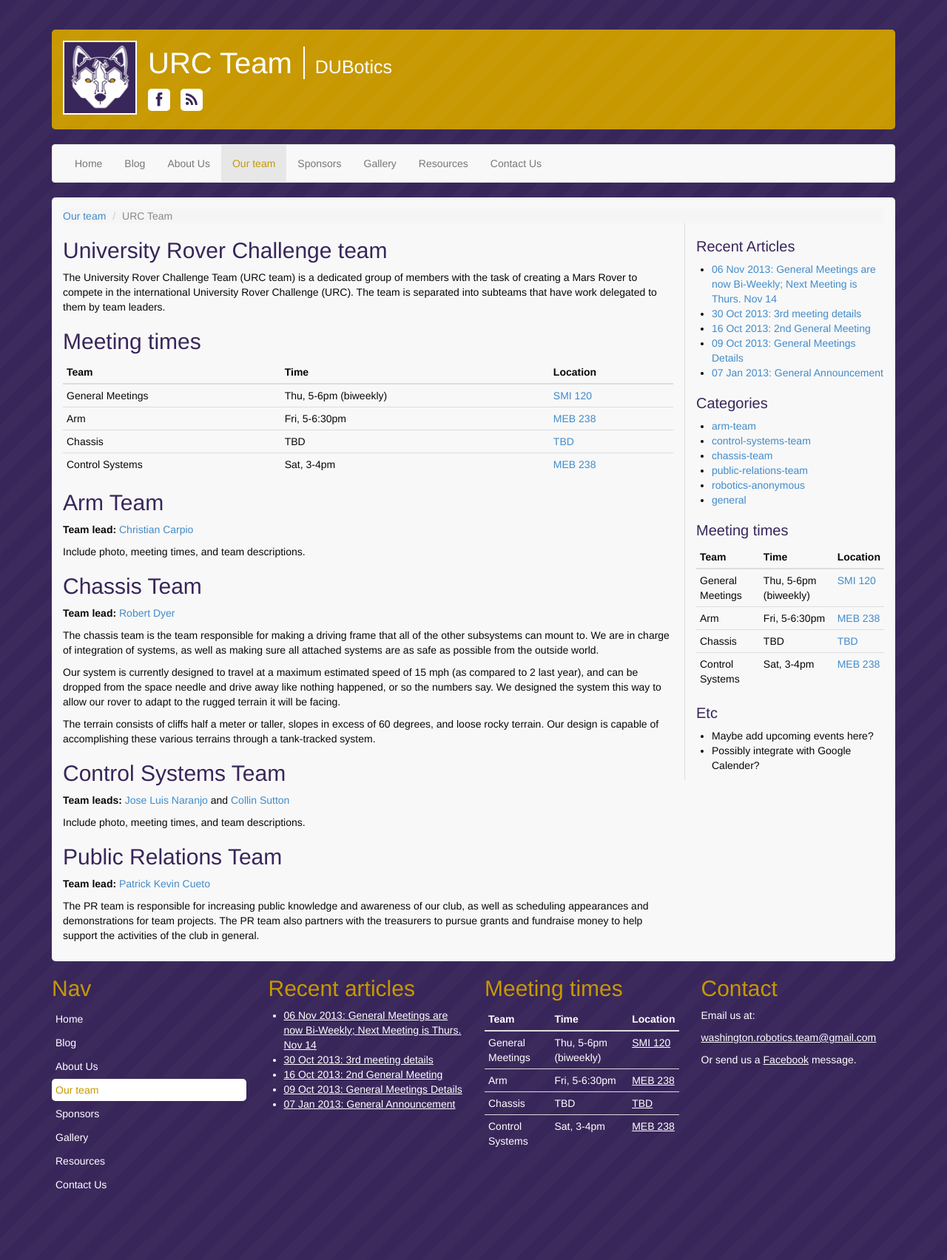
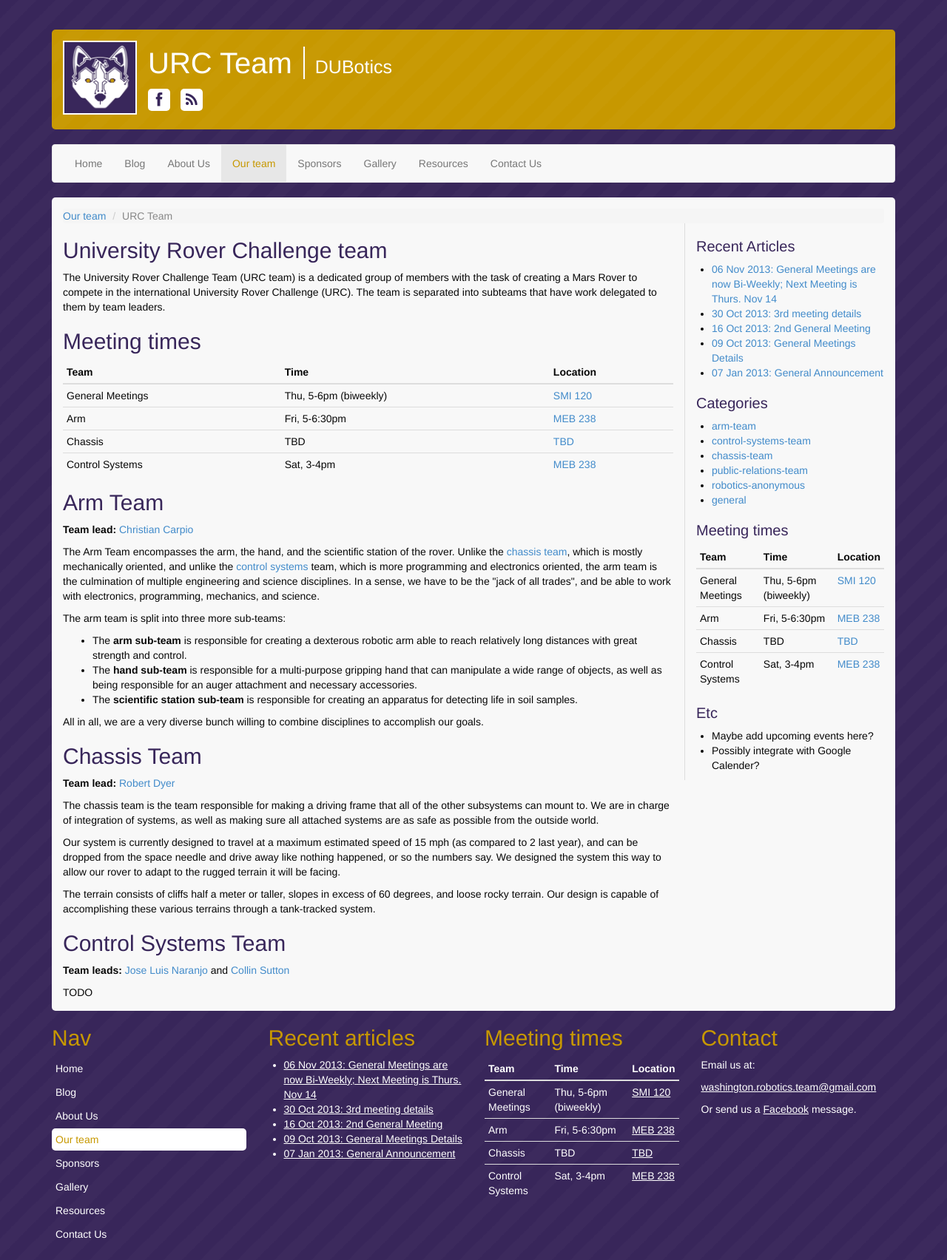
Before and after one commit to dubotics/dubotics.github.io, a Jekyll site: the page built from teams/urc.html, in a window 1280 px wide. Shown: the whole page at 74% size. Built offline with Jekyll 4.4.1, drawn with Linux system fonts in a browser that asks for light colours; Markdown is read by kramdown in place of the engine named in the settings; before the commit the page ends 1637 px from its top, so only the background shows below that.

Commit message:
Tweaked teams, readme

```diff
--- a/custom-styles.css
+++ b/custom-styles.css
@@ -209,6 +209,10 @@ a:active {
     color: #c79800;
 }
 
+p+ul {
+    margin-bottom:10px;
+}
+
 .article {
     border-bottom: 1px solid #ddd;
     padding-bottom:15px;
--- a/teams/urc.html
+++ b/teams/urc.html
@@ -16,7 +16,17 @@ parent: /teams.html
 
 <p><strong>Team lead:</strong> <a href="mailto:cdcarpio@uw.edu">Christian Carpio</a></p>
 
-Include photo, meeting times, and team descriptions.
+<p>The Arm Team encompasses the arm, the hand, and the scientific station of the rover. Unlike the <a href="#chassis">chassis team</a>, which is mostly mechanically oriented, and unlike the <a href="#control-systems">control systems</a> team, which is more programming and electronics oriented, the arm team is the culmination of multiple engineering and science disciplines. In a sense, we have to be the "jack of all trades", and be able to work with electronics, programming, mechanics, and science.</p>
+
+<p>The arm team is split into three more sub-teams:</p>
+
+<ul>
+    <li>The <strong>arm sub-team</strong> is responsible for creating a dexterous robotic arm able to reach relatively long distances with great strength and control.</li>
+    <li>The <strong>hand sub-team</strong> is responsible for a multi-purpose gripping hand that can manipulate a wide range of objects, as well as being responsible for an auger attachment and necessary accessories.</li>
+    <li>The <strong>scientific station sub-team</strong> is responsible for creating an apparatus for detecting life in soil samples.</li>
+</ul>
+
+<p>All in all, we are a very diverse bunch willing to combine disciplines to accomplish our goals.</p>
 
 <h2 id="chassis">Chassis Team</h2>
 
@@ -32,13 +42,4 @@ Include photo, meeting times, and team descriptions.
 
 <p><strong>Team leads:</strong> <a href="mailto:luisnaranjo733@gmail.com">Jose Luis Naranjo</a> and <a href="mailto:cjsutton@u.washington.edu">Collin Sutton</a></p>
 
-Include photo, meeting times, and team descriptions.
-
-<h2 id="public-relations">Public Relations Team</h2>
-
-<p><strong>Team lead:</strong> <a href="mailto:patrickkevincueto@gmail.com">Patrick Kevin Cueto</a></p>
-
-<p>The PR team is responsible for increasing public knowledge and awareness of our club,
-as well as scheduling appearances and demonstrations for team projects. The PR team also
-partners with the treasurers to pursue grants and fundraise money to help support
-the activities of the club in general.</p>
+TODO
```
Also changed, not shown: teams.html (+5 -7 lines), teams/workshops.html (added, +21 -0 lines), README.md, 2 other files.
